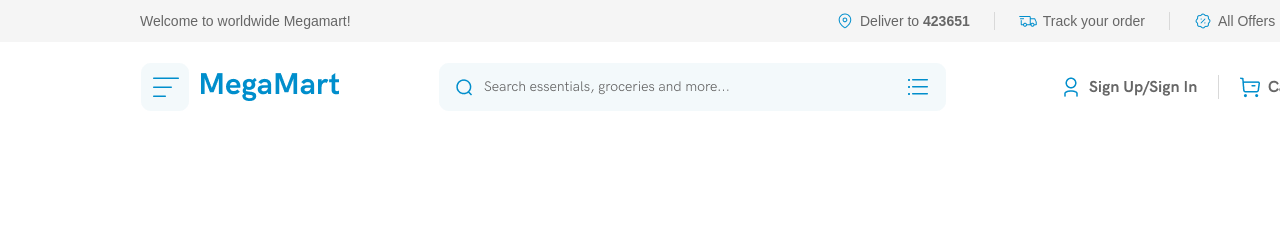
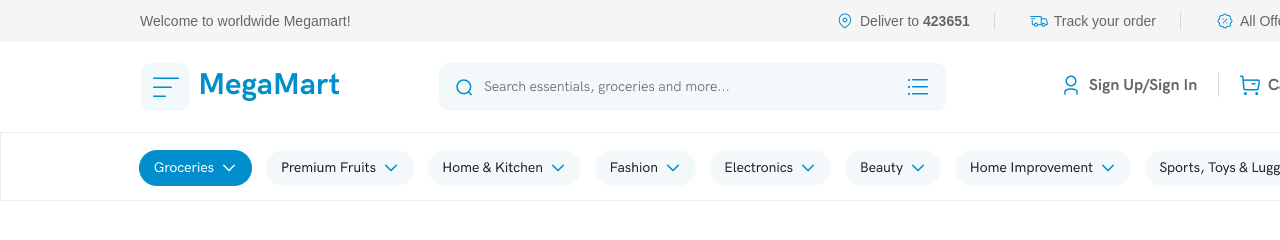
Before and after one commit to DerekMorsantt/pruebacortalab, a plain HTML site: page index.html in a window 1280 px wide. Shown: the top 240 px of the page. Drawn offline with Linux system fonts and the light colour scheme; a small style sheet from the web is missing.

Commit message:
Tercer header

```diff
--- a/header1/header1.css
+++ b/header1/header1.css
@@ -19,7 +19,7 @@
 .derecha {
   grid-column: 8 / span 3;
   display: flex;
-  gap: 24px;
+  gap: 35px;
   align-items: center;
 }
 
--- a/header2/header2.css
+++ b/header2/header2.css
@@ -43,13 +43,10 @@
   display: block;
 }
 
-.user-cart {
-  display: flex;
-  justify-content: flex-start;
-  align-items: center;
-}
+
+
 
 .sign {
   width: 241px;
   height: 24px;
-}
+  }
--- /dev/null
+++ b/header3/header3.css
@@ -0,0 +1,14 @@
+.opciones {
+    width: 1440px;
+    height: 69px;
+    border: 1px solid #EDEDED;
+    margin: 0 auto;
+}
+.barra1 {
+    width: 1100px;
+    height: 36px;
+    margin-left: 138px;
+    margin-top: 17px;
+
+
+}
--- a/index.html
+++ b/index.html
@@ -10,9 +10,8 @@
     <link rel="stylesheet" href="config.css">
     <link rel="stylesheet" href="header1/header1.css">
     <link rel="stylesheet" href="header2/header2.css">
-    <link rel="stylesheet" href="header1/Discount.png">
-    <link rel="stylesheet" href="header1/iconoir_delivery-truck.png">
-    <link rel="stylesheet" href="header1/Location.png">
+    <link rel="stylesheet" href="header3/header3.css">
+    <link rel="stylesheet" href="header3/Group 15.png">
 </head>
 <body>
       <div class="barra">
@@ -50,7 +49,11 @@
   </div>
 </div>
 
-
+    <div class="opciones">
+      <div class="barra1">
+        <img src="header3/Group 15.png" alt="">
+      </div>
+    </div>
 
 </body>
 </html>
```
Also changed, not shown: header3/Group 15.png (added).
